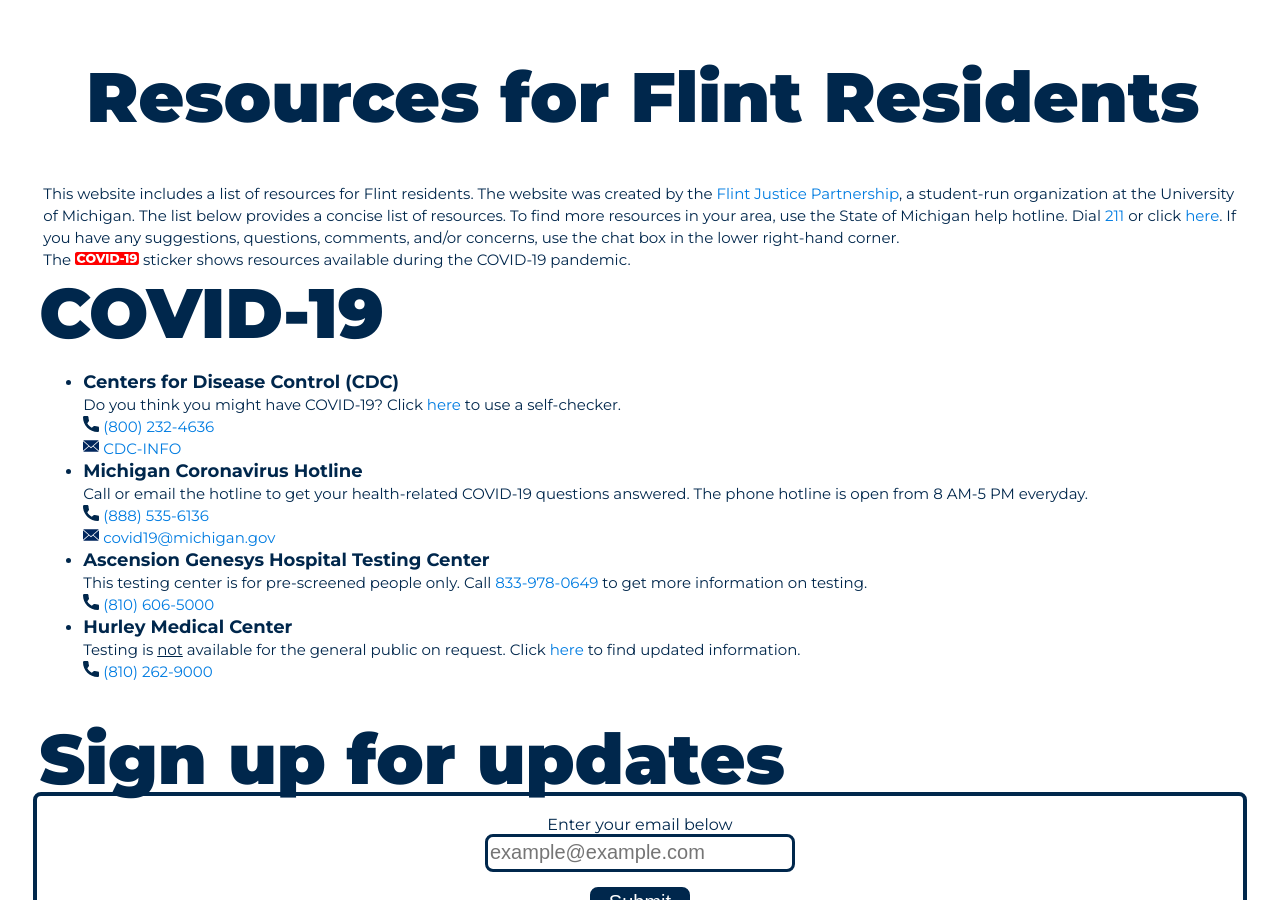
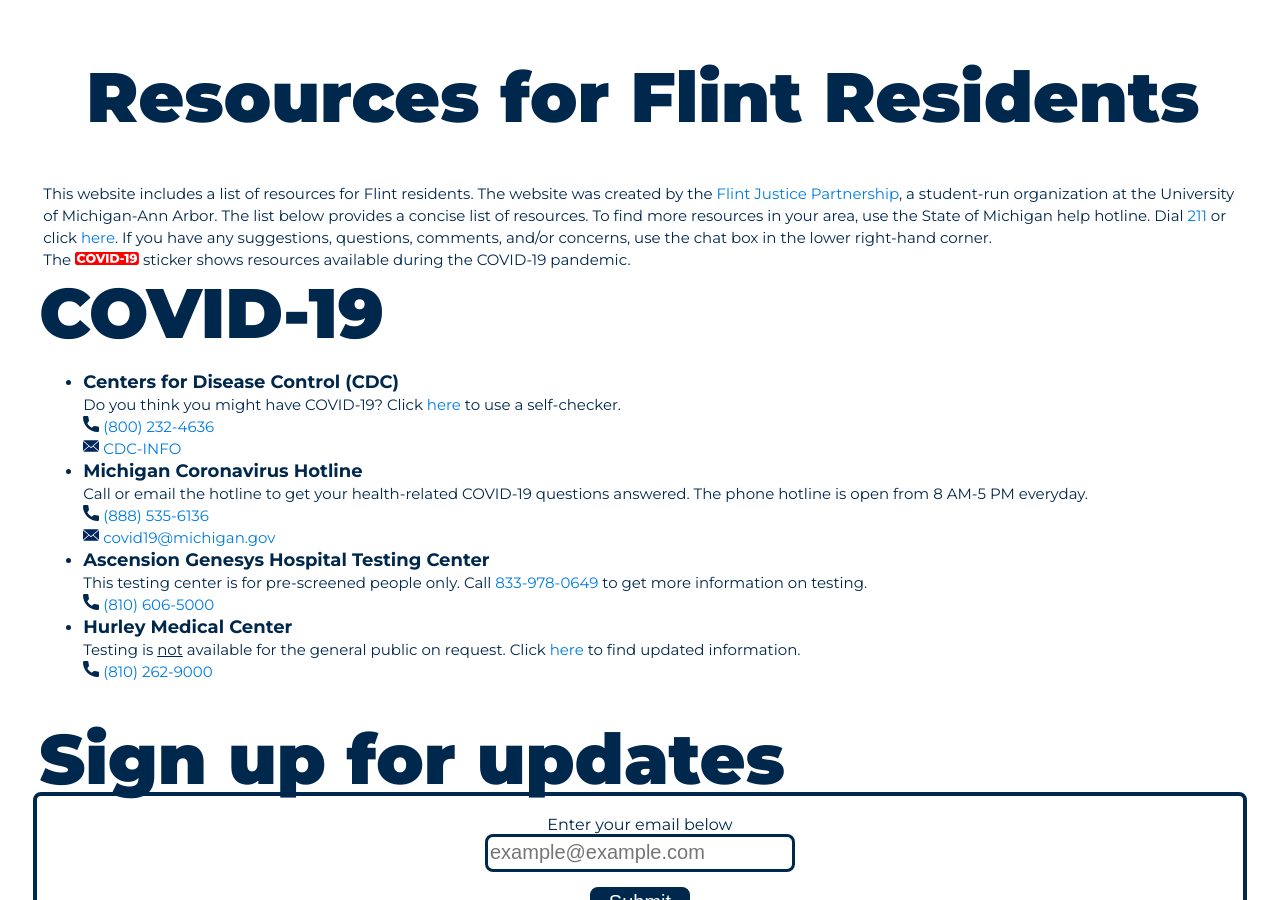
Before and after one commit to umichfjp/umichfjp.github.io, a Jekyll site: the page built from pages/resources.html, in a window 1280 px wide and 900 px high. Built offline with Jekyll 4.4.1, drawn with Linux system fonts in a browser that asks for light colours.

Commit message:
Update resources.html

```diff
--- a/pages/resources.html
+++ b/pages/resources.html
@@ -6,7 +6,7 @@ title: Resources - FJP
 <html lang="en" dir="ltr">
   <head>
     <title>Resources - FJP</title>
-    <meta name="description" content="This website includes a list of resources for Flint residents. The website was created by the Flint Justice Partnership, a student-run organization at the University of Michigan-Ann Arbor.">
+    <meta name="description" content="This website includes a list of resources for Flint residents. The website was created by the Flint Justice Partnership, a student-run organization at the University of Michigan.">
   </head>
   <body>
     <div class="grid">
@@ -18,7 +18,7 @@ title: Resources - FJP
         <div class="smallh1">resources flint, flint resources, help for flint, flint children, flint registry, flint water crisis resources, fjp resource</div>
         </h1>
         <h3>
-          This website includes a list of resources for Flint residents. The website was created by the <a href="https://umichfjp.github.io/" target="_blank">Flint Justice Partnership</a>, a student-run organization at the University of Michigan. The list below provides a concise list of resources. To find more resources in your area, use the State of Michigan help hotline. Dial <a href="tel:211">211</a> or click <a href="https://www.navigateresources.net/uwjc/" target="_blank">here</a>. If you have any suggestions, questions, comments, and/or concerns, use the chat box in the lower right-hand corner.
+          This website includes a list of resources for Flint residents. The website was created by the <a href="https://umichfjp.github.io/" target="_blank">Flint Justice Partnership</a>, a student-run organization at the University of Michigan-Ann Arbor. The list below provides a concise list of resources. To find more resources in your area, use the State of Michigan help hotline. Dial <a href="tel:211">211</a> or click <a href="https://www.navigateresources.net/uwjc/" target="_blank">here</a>. If you have any suggestions, questions, comments, and/or concerns, use the chat box in the lower right-hand corner.
           <br />The <img src="https://umichfjp.github.io/assets/icons/covid.svg" alt="covid-19" style="width:64px;"> sticker shows resources available during the COVID-19 pandemic.
         </h3>
 
```
